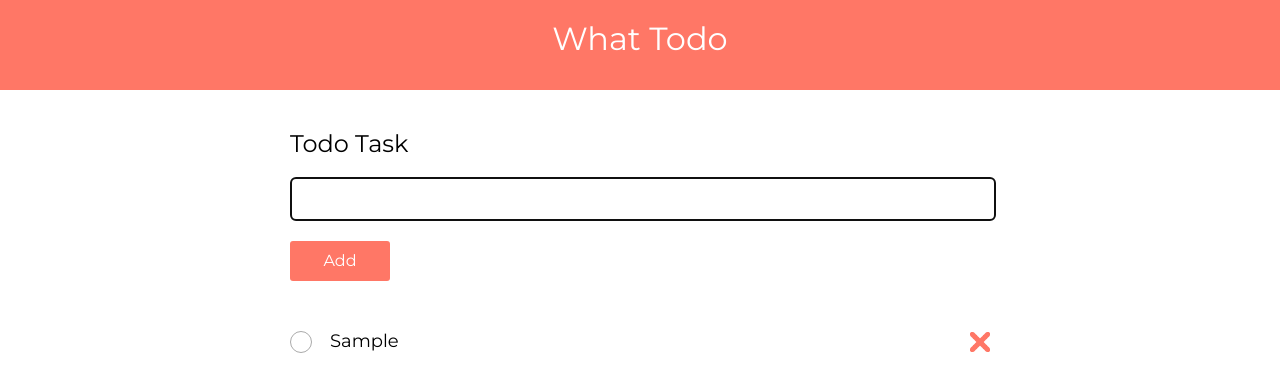
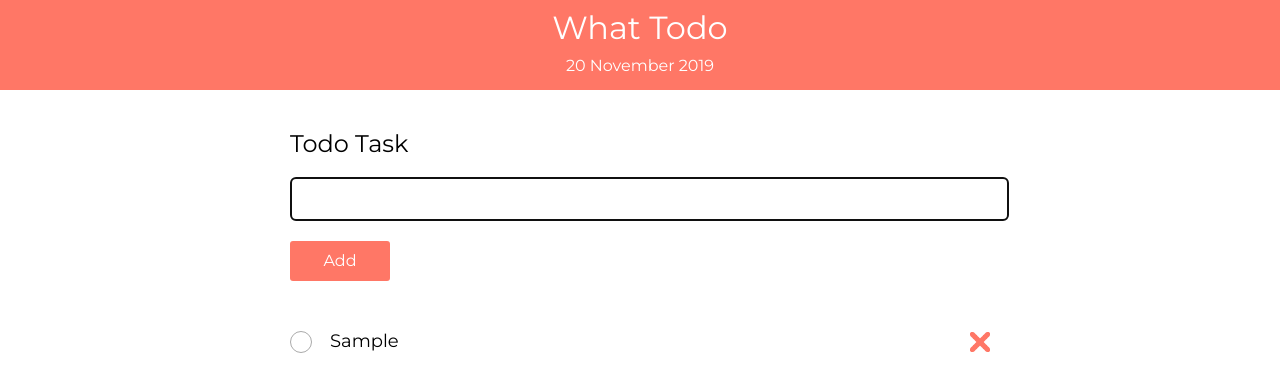
Before and after one commit to tmoran18/Tims-Todos, a plain HTML site: page index.html in a window 1280 px wide. Both pictures are taken after typing "Sample" into the empty fields and a click on the button "Add". Drawn offline with Linux system fonts and the light colour scheme.

Commit message:
Attempting to get event listener to work on checkbox

```diff
--- a/index.html
+++ b/index.html
@@ -17,6 +17,7 @@
 <body>
   <header class="header">
     <h1>What Todo</h1>
+    <p class="date">01/01/2000</p>
   </header>
   <main>
     <section class="container">
@@ -29,12 +30,12 @@
       <div class="todo-list-container">
         <!-- <div class="todo-list" id="id-0">
           <label class="checkbox-container">
-            <input type="checkbox">
+            <input type="checkbox" id="checkbox">
             <span class="checkmark"></span>
-            <span class="text"> test line in the quick brown fox i will be testing</span>
+            <span class="text" id="text"> test line in the quick brown fox i will be testing</span>
           </label>
           <div class="img-container">
-            <img class="delete-icon" src="/images/delete.png" alt="A red delete cross icon">
+            <img class="delete-icon" id="delete-icon" src="/images/delete.png" alt="A red delete cross icon">
           </div>
         </div> -->
       </div>
--- a/index.js
+++ b/index.js
@@ -29,6 +29,26 @@ var todoController = (function () {
       // Return the new object
       return newTodo;
     },
+
+    deleteTodo: function (id) {
+      var ids, index;
+
+      // Returns a new array with all the current ids in it
+      ids = allTodos.map(function (current) {
+        return current.id;
+      });
+      // The index location in the array of the passed in id number for the todo object
+      index = ids.indexOf(id);
+
+      // If the id number is not equal to 1 remove the id(index) from the array
+      if (index !== -1) {
+        allTodos.splice(index, 1);
+      }
+
+    },
+    testing: function () {
+      console.log(allTodos);
+    }
   };
 })();
 
@@ -42,7 +62,8 @@ var UIController = (function () {
     todoInputText: '.add-todo-text',
     todoInputBtn: '.add-todo-button',
     todoList: '.todo-list-container',
-    deleteIcon: '.delete-icon'
+    deleteIcon: '.delete-icon',
+    date: '.date'
   };
 
   return {
@@ -56,9 +77,9 @@ var UIController = (function () {
     addTodo: function (todoObj) {
       var html, newHtml;
       // Create HTML string with placeholder text that will be inserted into the DOM
-      html = '<div class="todo-list" id="%id%"><label class="checkbox-container"><input type="checkbox"><span class="checkmark"></span><span class="text"> %todoString%</span></label><div class="img-container"><img class="delete-icon" src="/images/delete.png" alt="A red delete cross icon"></div></div>';
+      html = '<div class="todo-list" id="%id%"><label class="checkbox-container"><input type="checkbox" id="checkbox"><span class="checkmark"></span><span class="text" id="test"> %todoString%</span></label><div class="img-container"><img class="delete-icon" id="delete-icon" src="/images/delete.png" alt="A red delete cross icon"></div></div>';
 
-      // Replace the %todoString% placeholder text with the todo Object description
+      // Replace the %todoString% and %id% placeholder text with the todo Object description
       newHtml = html.replace('%todoString%', todoObj.description);
       newHtml = newHtml.replace('%id%', todoObj.id);
 
@@ -67,6 +88,28 @@ var UIController = (function () {
 
       // Insert the todo object description into todo container
       todoList.insertAdjacentHTML('beforeend', newHtml);
+    },
+
+    deleteTodo: function (selectorID) {
+      // Traverse up DOM to remove the child element
+      var el = document.getElementById(selectorID)
+      el.parentNode.removeChild(el);
+    },
+
+    lineThrough: function () {
+      console.log('Line through function in UI');
+    },
+
+    displayDate: function () {
+      var now, day, months, month, year;
+
+      now = new Date();
+
+      months = ['January', 'February', 'March', 'April', 'May', 'June', 'July', 'August', 'September', 'October', 'November', 'December'];
+      day = now.getDate();
+      month = now.getMonth();
+      year = now.getFullYear();
+      document.querySelector(classNames.date).textContent = `${day} ${months[month]} ${year}`;
     },
 
     // Makes the class Names function public so the Global controller can access
@@ -101,11 +144,11 @@ var controller = (function (todoCtrl, UIctrl) {
       }
     });
     document.querySelector(classNames.todoList).addEventListener('click', ctrlDeleteTodo);
+    document.querySelector('.checkbox-container').addEventListener('click', ctrlLineThroughTodo);
   };
 
   ctrlAddTodo = function () {
     var input, newTodo;
-
     // 1. Input value received from the getInput function in UIController
     input = UIctrl.getInput();
     if (input.todoDescription !== "") {
@@ -119,16 +162,28 @@ var controller = (function (todoCtrl, UIctrl) {
   };
 
   var ctrlDeleteTodo = function (e) {
-    console.log(e.target.parentNode.parentNode);
-
+    var deleteIconID = "delete-icon";
+    // Delete the Todo only if the X is clicked
+    if (e.target.id === deleteIconID) {
+      var itemID = parseInt(e.target.parentNode.parentNode.id);
+      // Delete the item from the data structure
+      todoCtrl.deleteTodo(itemID);
+      // Delete the item from the UI
+      UIctrl.deleteTodo(itemID);
+    }
   };
 
+  var ctrlLineThroughTodo = function (e) {
+    var todoText = document.getElementById('text');
 
+    console.log(todoText);
+  };
 
   return {
     // Init function to run any locally scoped functions in controller
     init: function () {
       console.log("App has started");
+      UIctrl.displayDate();
       setupEventListeners();
     }
   };
--- a/styles.css
+++ b/styles.css
@@ -8,13 +8,20 @@
    width: 100%;
    height: 90px;
    display: flex;
-   justify-content: center;
+   flex-direction: column;
+   align-items: center;
+}
+.date {
+   margin: 0;
+   color: white;
 }
 
 .header h1 {
    color: #fff;
    font-weight: 400;
+   margin: 10px 0;
 }
+
 main {
    padding: 20px;
 }
@@ -29,6 +36,8 @@ main {
    border: 0.5px solid #aaa;
    height: 40px;
    width: 100%;
+   padding-left: 15px;
+   font-size: 20px;
 }
 
 .todo-list {
```
